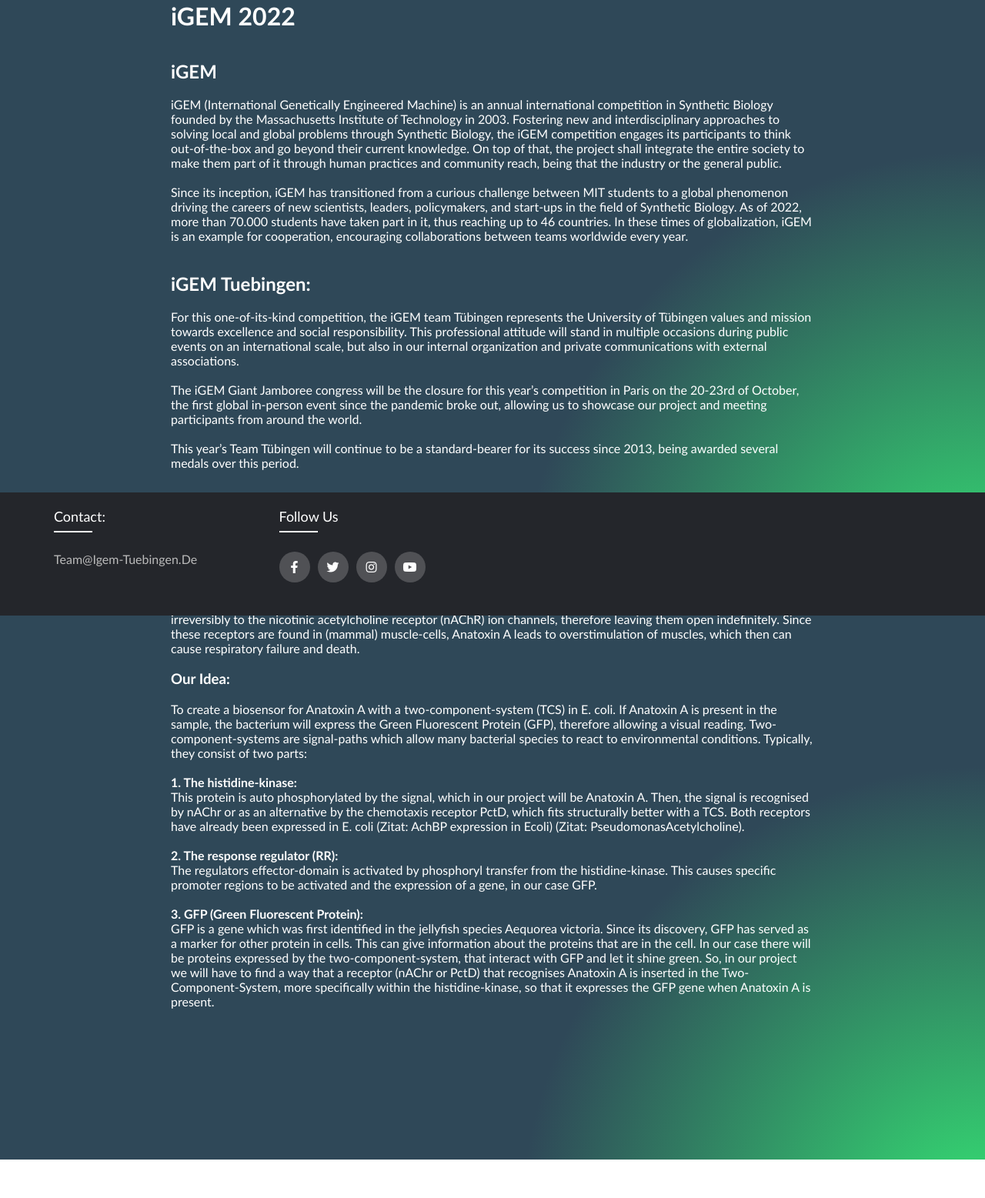
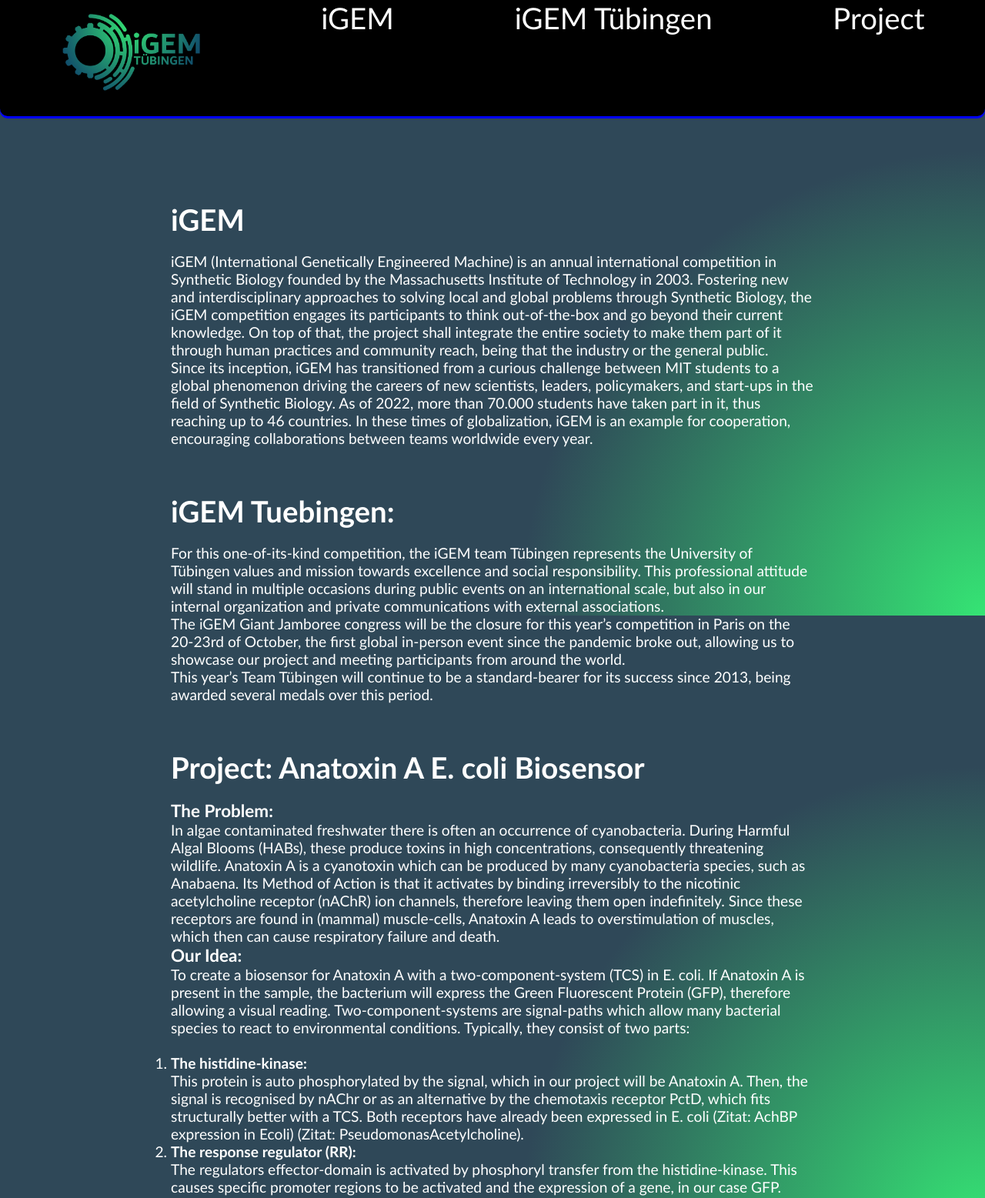
Before and after one commit to jakobfranz/igemTUEwebsite2022, a website: page pug/index.pug in a window 1280 px wide. Shown: the top 1557 px of the page at 77% size. Before the commit the page ends 1507 px from the top, so only its background shows below. Drawn offline with nearby package versions, Linux system fonts and the light colour scheme; files that its build step writes are made by us from their sources.

Commit message:
design changes, website now in docs folder

```diff
--- a/compiler.js
+++ b/compiler.js
@@ -116,12 +116,8 @@
      * Converts a pug file name into the corresponding html file path
      */
 
-    if(filename === 'index.pug') {
-        return './index.html';
-    }
-
     if (filename.slice(filename.length - 4, filename.length) === '.pug') {
-        return './site/' + filename.slice(0, filename.length - 3) + 'html';
+        return './docs/' + filename.slice(0, filename.length - 3) + 'html';
     } else {
         throw new Error("Given file was no pug file");
     }
--- a/css/styles.css
+++ b/css/styles.css
@@ -1,11 +1,18 @@
+/*html{
+    --navbar-height: 200px;
+    height: calc(100vh - var(--navbar-height));
+    margin-top: var(--navbar-height);
+    overflow: hidden;
+}*/
+
 
 body {
     background-image: radial-gradient(circle at bottom right, #35E474, #2F4858 40%);
-    /*background-color: #2F4858;*/
     background-repeat: no-repeat;
     background-attachment: fixed;
     min-height: 100vh;
     font-family: 'Dubai', 'Calibri', sans-serif;
+    font-size: 1.2em;
     color: white;
 }
 
@@ -16,20 +23,10 @@
 }
 
 
-.header {
-    background-color:#2F4858;
-    width: 100vw;
-    max-width: 100vw;
-    box-shadow: 0 1px darkgrey;
-    border-radius: 0 0 25px 25px;
-    position: absolute;
-    top: 0;
-    left: 0;
-}
-
 .content {
     /*background-color: white;*/
     margin: auto;
+    margin-top: 30px;
     width: 70vw;
     min-width: 500px;
     padding: 1px 30px 20px 30px;
@@ -39,6 +36,12 @@
 h1 {
     /*color: blue;*/
     padding: initial;
+}
+
+h2{
+    font-size: 2em;
+    margin-top: 60px;
+    margin-bottom: 20px;
 }
 
 p  {
@@ -69,7 +72,7 @@
     list-style: none;
 }
 .footer{
-  position: fixed;
+  /*position: fixed;*/
   left: 0;
   bottom: 0;
   width: 100%;
@@ -145,3 +148,44 @@
     width: 100%;
 }
 }
+
+
+.nav li a{
+    text-decoration: none;
+    list-style-type: none;
+    padding: 9px;
+    font-size: 2em;
+    color: white;
+    vertical-align: bottom;
+}
+
+.nav img{
+    margin-bottom: -50px;
+}
+
+#navbar-logo{
+    width: 200px;
+    transition: 0.4s;
+}
+
+.navbar {
+    background-color:black;
+    width: 100vw;
+    max-width: 100vw;
+    box-shadow: 0 3px blue;
+    position: absolute;
+    top: 0;
+    left: 0;
+    border-radius: 0 0 10px 10px;
+}
+
+.sticky{
+    position: fixed;
+    top: 0;
+    width: 100%;
+}
+
+.flex{
+    display: flex;
+    justify-content: space-around;
+}
--- /dev/null
+++ b/js/scripts.js
@@ -0,0 +1,19 @@
+// When the user scrolls down 80px from the top of the document, resize the navbar's padding and the logo's font size
+window.onscroll = function() {scrollFunction()};
+
+function scrollFunction() {
+  if (document.body.scrollTop > 80 || document.documentElement.scrollTop > 80) {
+    document.getElementById("navbar-logo").style.width = "100px";
+  } else {
+    document.getElementById("navbar-logo").style.width = "200px";
+  }
+}
+
+
+
+
+// Things to do when window has loaded
+window.onload = function() {
+  // offset document by navbar height
+  document.getElementById("content").style.marginTop = `${document.getElementById("navbar").clientHeight + 50}px`;
+}
--- a/pug/index.pug
+++ b/pug/index.pug
@@ -3,27 +3,28 @@
     head
         meta(charset='utf-8')
         title iGEM Tübingen
-        link(rel="stylesheet" href="./css/styles.css")
-        link(rel="shortcut icon" href="./img/Logo_circular_square.png" type="image/png")
+        link(rel="stylesheet" href="../css/styles.css")
+        link(rel="shortcut icon" href="../img/Logo_circular_square.png" type="image/png")
         link(rel="stylesheet" type="text/css" href="https://cdnjs.cloudflare.com/ajax/libs/font-awesome/5.15.1/css/all.min.css")
 
-        script(src="./js/script.js")
+        script(src="../js/scripts.js")
 
     body
-        //.header
-            img.logo(src="../img/Logo_circular_square.png" type="image/png" alt="Logo of iGEM Tuebingen 2022")
-            h1 iGEM Tübingen 2022
+        .navbar.sticky#navbar
+            nav
+                ul.nav.flex
+                    li
+                        img.logo#navbar-logo(src="../img/Logo_regular.png" type="image/png" alt="Logo of iGEM Tuebingen 2022")
+                    li
+                        a.nav(href="#about-igem") iGEM
+                    li
+                        a.nav(href="#igem-tuebingen") iGEM Tübingen
+                    li
+                        a.nav(href="#our-project") Project
 
 
-        .content
-            h1 iGEM 2022
-
-            br
-            br
-
-            h2 iGEM
-
-            br
+        .content#content
+            h2#about-igem iGEM
 
             p.
                 iGEM (International Genetically Engineered Machine) is an annual international competition in Synthetic Biology
@@ -32,21 +33,15 @@
                 the iGEM competition engages its participants to think out-of-the-box and go beyond their current knowledge.
                 On top of that, the project shall integrate the entire society to make them part of it through human practices and community reach,
                 being that the industry or the general public.
-
-            br
-
             p.
                 Since its inception, iGEM has transitioned from a curious challenge between MIT students to a global phenomenon
                 driving the careers of new scientists, leaders, policymakers, and start-ups in the field of Synthetic Biology.
                 As of 2022, more than 70.000 students have taken part in it, thus reaching up to 46 countries.
                 In these times of globalization, iGEM is an example for cooperation, encouraging collaborations between teams worldwide every year.
 
-            br
-            br
 
-            h2 iGEM Tuebingen:
+            h2#igem-tuebingen iGEM Tuebingen:
 
-            br
 
             p.
                 For this one-of-its-kind competition, the iGEM team Tübingen represents the University of Tübingen values and mission
@@ -54,29 +49,21 @@
                 This professional attitude will stand in multiple occasions during public events on an international scale,
                 but also in our internal organization and private communications with external associations.
 
-            br
-
             p.
                 The iGEM Giant Jamboree congress will be the closure for this year’s competition in Paris on the 20-23rd of October,
                 the first global in-person event since the pandemic broke out, allowing us to showcase our project and meeting participants
                 from around the world.
 
-            br
-
             p.
                 This year’s Team Tübingen will continue to be a standard-bearer for its success since 2013,
                 being awarded several medals over this period.
 
-            br
-            br
 
-            h2 Project: Anatoxin A E. coli Biosensor
+            h2#our-project Project: Anatoxin A E. coli Biosensor
 
-            br
 
             h3 The Problem:
 
-            br
 
             p.
                 In algae contaminated freshwater there is often an occurrence of cyanobacteria. During Harmful Algal Blooms (HABs),
@@ -87,11 +74,9 @@
                 Since these receptors are found in (mammal) muscle-cells, Anatoxin A leads to overstimulation of muscles,
                 which then can cause respiratory failure and death.
 
-            br
 
             h3 Our Idea:
 
-            br
 
             p.
                 To create a biosensor for Anatoxin A with a two-component-system (TCS) in E. coli.
@@ -101,56 +86,46 @@
 
             br
 
-            p
-                b 1. The histidine-kinase:
+            ol
+                li
+                    b The histidine-kinase:
+                    p.
+                        This protein is auto phosphorylated by the signal, which in our project will be Anatoxin A.
+                        Then, the signal is recognised by nAChr or as an alternative by the chemotaxis receptor PctD, which fits structurally better with a TCS.
+                        Both receptors have already been expressed in E. coli (Zitat: AchBP expression in Ecoli) (Zitat: PseudomonasAcetylcholine).
 
-            p.
-                This protein is auto phosphorylated by the signal, which in our project will be Anatoxin A.
-                Then, the signal is recognised by nAChr or as an alternative by the chemotaxis receptor PctD, which fits structurally better with a TCS.
-                Both receptors have already been expressed in E. coli (Zitat: AchBP expression in Ecoli) (Zitat: PseudomonasAcetylcholine).
-
-            br
-
-            p
-                b 2. The response regulator (RR):
-
-            p.
-                The regulators effector-domain is activated by phosphoryl transfer from the histidine-kinase.
-                This causes specific promoter regions to be activated and the expression of a gene, in our case GFP.
-
-            br
-
-            p
-                b 3. GFP (Green Fluorescent Protein):
-
-            p.
-                GFP is a gene which was first identified in the jellyfish species Aequorea victoria. Since its discovery,
-                GFP has served as a marker for other protein in cells. This can give information about the proteins that are in the cell.
-                In our case there will be proteins expressed by the two-component-system, that interact with GFP and let it shine green.
-                So, in our project we will have to find a way that a receptor (nAChr or PctD) that recognises Anatoxin A is inserted in the
-                Two-Component-System, more specifically within the histidine-kinase, so that it expresses the GFP gene when Anatoxin A is present.
+                li
+                    b The response regulator (RR):
+                    p.
+                        The regulators effector-domain is activated by phosphoryl transfer from the histidine-kinase.
+                        This causes specific promoter regions to be activated and the expression of a gene, in our case GFP.
+                li
+                    b GFP (Green Fluorescent Protein):
+                    p.
+                        GFP is a gene which was first identified in the jellyfish species Aequorea victoria. Since its discovery,
+                        GFP has served as a marker for other protein in cells. This can give information about the proteins that are in the cell.
+                        In our case there will be proteins expressed by the two-component-system, that interact with GFP and let it shine green.
+                        So, in our project we will have to find a way that a receptor (nAChr or PctD) that recognises Anatoxin A is inserted in the
+                        Two-Component-System, more specifically within the histidine-kinase, so that it expresses the GFP gene when Anatoxin A is present.
 
             p(style='margin-bottom:11rem;')
 
-            footer.footer
-                .container
-                    .row
-                        .footer-col
-                            h4 Contact:
-                            ul
-                                li
-                                    a(href='mailto:team@igem-tuebingen.de ') team@igem-tuebingen.de
-                        .footer-col
-                            h4 follow us
-                            .social-links
-                                a(href='https://www.facebook.com/igemtuebingen/')
-                                    i.fab.fa-facebook-f
-                                a(href='https://twitter.com/igemtuebingen?lang=de')
-                                    i.fab.fa-twitter
-                                a(href='https://www.instagram.com/igem_tuebingen/')
-                                    i.fab.fa-instagram
-                                a(href='#')
-                                    i.fab.fa-youtube
-
-
-    </div>
+        footer.footer
+            .container
+                .row
+                    .footer-col
+                        h4 Contact:
+                        ul
+                            li
+                                a(href='mailto:team@igem-tuebingen.de ') team@igem-tuebingen.de
+                    .footer-col
+                        h4 follow us
+                        .social-links
+                            a(href='https://www.facebook.com/igemtuebingen/')
+                                i.fab.fa-facebook-f
+                            a(href='https://twitter.com/igemtuebingen?lang=de')
+                                i.fab.fa-twitter
+                            a(href='https://www.instagram.com/igem_tuebingen/')
+                                i.fab.fa-instagram
+                            a(href='#')
+                                i.fab.fa-youtube
```
Also changed, not shown: docs/index.html (added), docs/template.html (renamed from site/template.html), img/Logo_regular.png (added), index.html.
